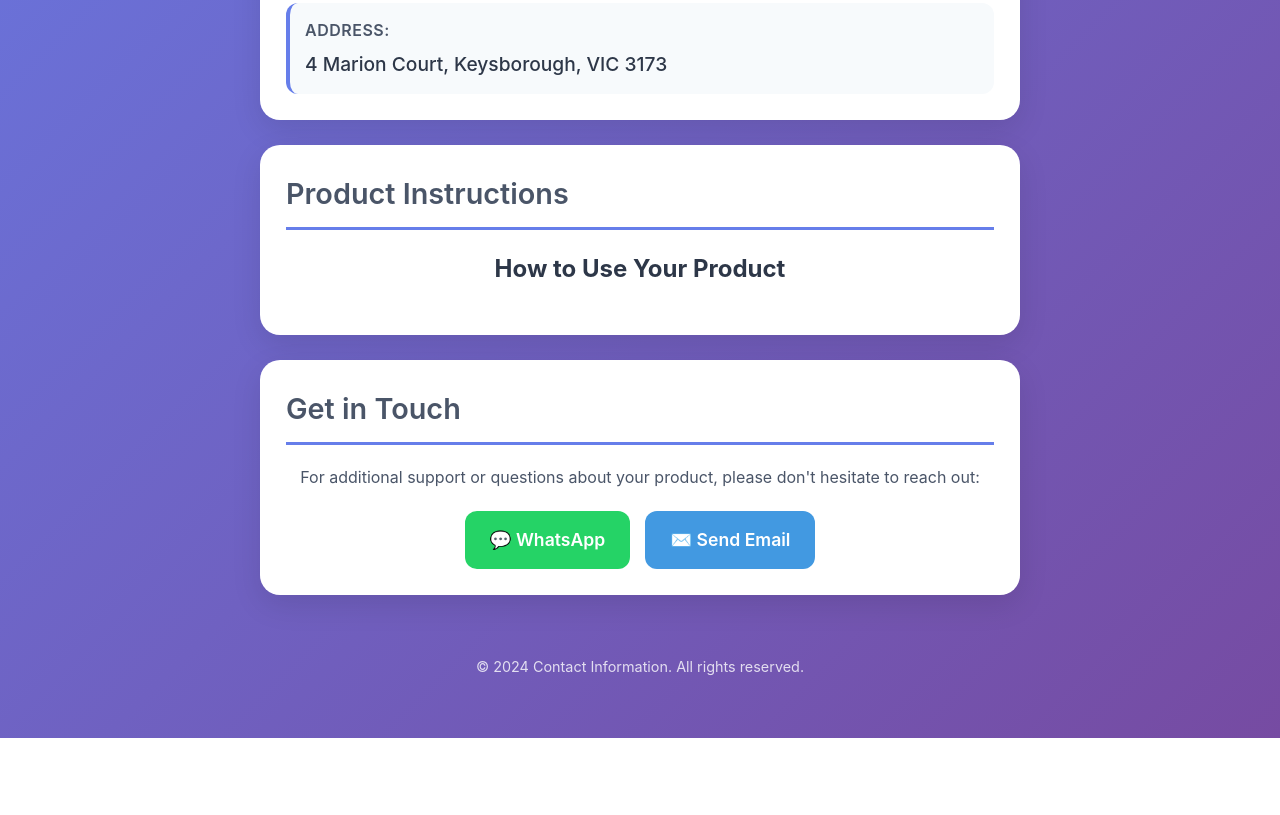
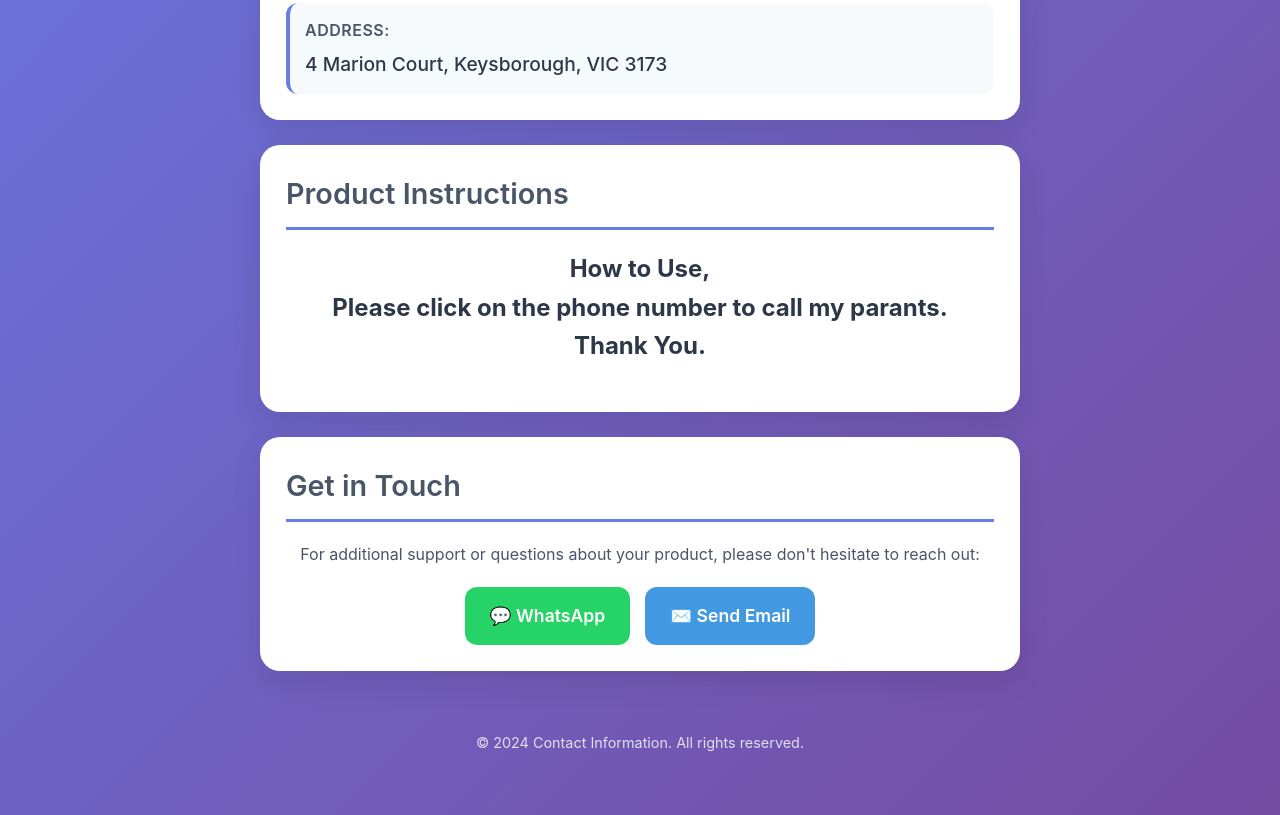
Before and after one commit to khasisliam/nfcdatalink, a plain HTML site: page index.html in a window 1280 px wide. Shown: the part 714-1529 px from the top of the page. Before the commit the page ends 1452 px from the top, so only its background shows below. Drawn offline with Linux system fonts and the light colour scheme.

Commit message:
Update index.html

```diff
--- a/index.html
+++ b/index.html
@@ -52,11 +52,7 @@
             <section class="info-section">
                 <h2>Product Instructions</h2>
                 <div class="instructions-card">
-                    <h3>How to Use Your Product</h3>
-
-
-
-
+                    <h3>How to Use, <br>Please click on the phone number to call my parants. <br>Thank You.</h3>
                 </div>
             </section>
 
```
